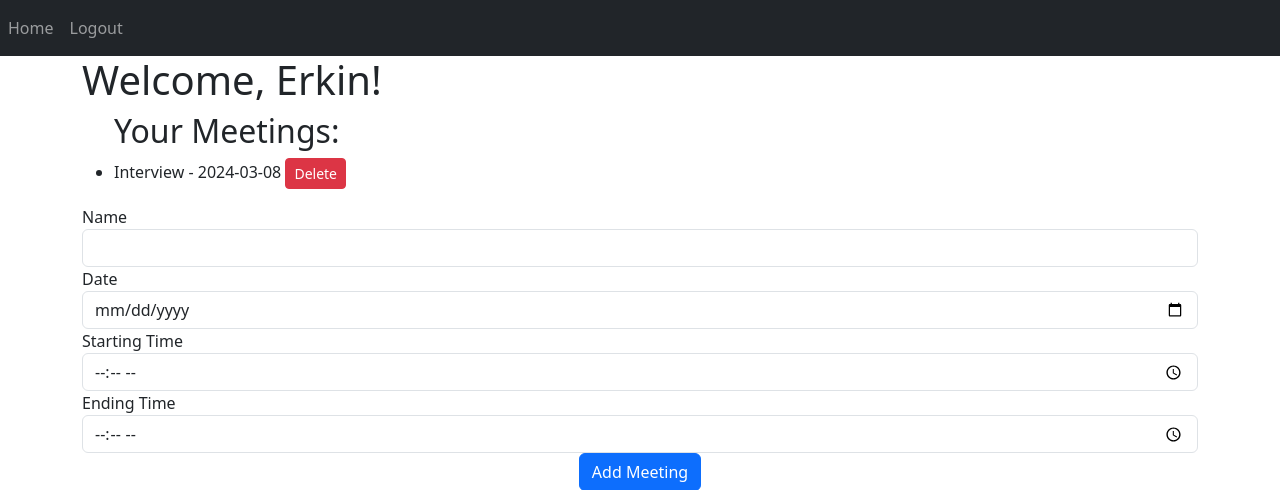
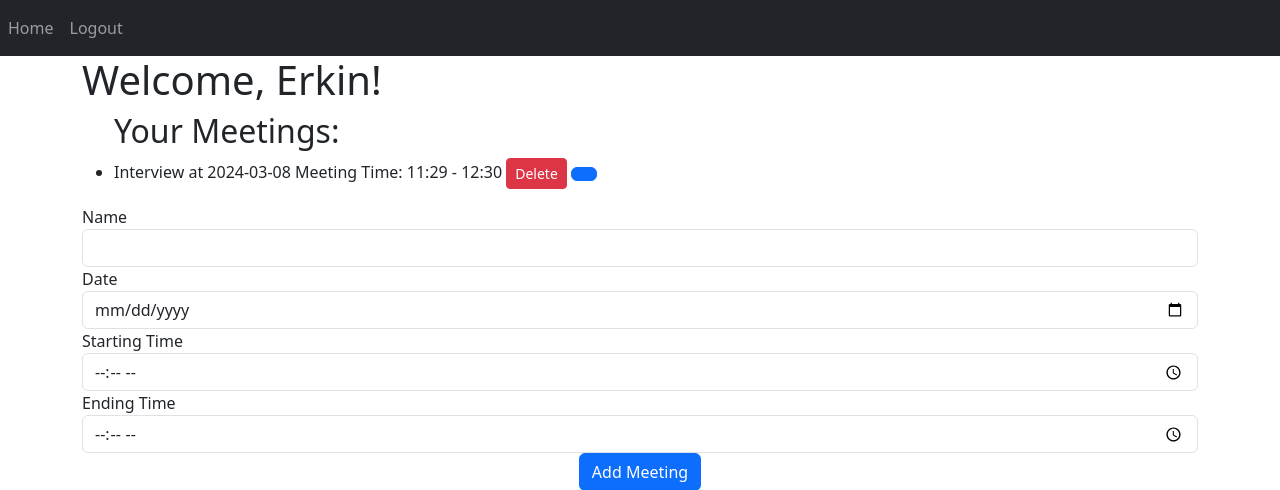
Before and after one commit to erkintekin/MeetingApp, a Flask app: page / in a window 1280 px wide. Shown: the top 490 px of the page. Run offline with Flask 3, Linux system fonts and the light colour scheme; a user stored in the database is signed in.

Commit message:
update in progress

```diff
--- a/client/templates/home.html
+++ b/client/templates/home.html
@@ -9,10 +9,51 @@
     {% if user_meetings %}
     <h2>Your Meetings:</h2>
         {% for meeting in user_meetings %}
-        <li>{{ meeting.name }} - {{ meeting.date }}
+        <li>{{ meeting.name }} at {{ meeting.date }} Meeting Time:  {{ meeting.start_time }} - {{ meeting.end_time }}
 
           <!-- Delete button & event -->
           <button type="button" class="btn btn-sm btn-danger" onClick="deleteMeeting({{meeting.id}})">Delete</button>
+
+          <a href="/update-meeting/{{meeting.id}}" class="btn btn-primary" data-toggle="modal" data-target="#"></a>
+
+          <div class="modal fade" id="exampleModal" tabindex="-1" role="dialog" aria-labelledby="exampleModalLabel" aria-hidden="true">
+            <div class="modal-dialog" role="document">
+              <div class="modal-content">
+                <div class="modal-header">
+                  <h5 class="modal-title" id="exampleModalLabel">New message</h5>
+                  <button type="button" class="close" data-dismiss="modal" aria-label="Close">
+                    <span aria-hidden="true">&times;</span>
+                  </button>
+                </div>
+                <div class="modal-body">
+                  <form>
+                    <div class="form-group">
+                      <label for="recipient-name" class="col-form-label">Recipient:</label>
+                      <input type="text" class="form-control" id="recipient-name">
+                    </div>
+                    <div class="form-group">
+                      <label for="message-text" class="col-form-label">Message:</label>
+                      <textarea class="form-control" id="message-text"></textarea>
+                    </div>
+                  </form>
+                </div>
+                <div class="modal-footer">
+                  <button type="button" class="btn btn-secondary" data-dismiss="modal">Close</button>
+                  <button type="button" class="btn btn-primary">Send message</button>
+                </div>
+              </div>
+            </div>
+          </div>
+
+
+
+
+
+
+
+
+
+
 
         </li>
         {% endfor %}
@@ -43,6 +84,7 @@
 </form>
 
 
+
     <!-- Delete script (Javascript) -->
 <script>
   function deleteMeeting(id) {
@@ -53,6 +95,7 @@
       .then(response => response.ok ? window.location.reload() : console.error('Delete failed'))
       .catch(error => console.error('Error:', error));
   }
+
 </script>
 
 {% endblock %}
--- a/client/views.py
+++ b/client/views.py
@@ -37,3 +37,29 @@ def delete_meeting(id):
         db.session.delete(meeting)
         db.session.commit()
         return jsonify({})
+
+@views.route('/update-meeting', methods=['GET','POST'])
+@login_required
+def update_meeting(id):
+    meeting = MeetingData.query.get('id')
+    if request.method == 'POST':
+        if meeting:
+            if meeting.user_id == current_user.id:
+                db.session.delete(meeting)
+                db.session.commit()
+
+                name = request.form.get('name')
+                date = request.form.get('date')
+                start_time = request.form.get('start_time')
+                end_time = request.form.get('end_time')
+                user_id = current_user.id
+                meeting = MeetingData(name=name,date=date, start_time=start_time,end_time=end_time,user_id=user_id)
+                db.session.add(meeting)
+                db.session.commit()
+
+                flash('Meeting update is successfull!', category='success')
+                return redirect(url_for('views.home'))
+        else:
+            flash('Sorry! Meeting not found', category='error')
+
+    return redirect(url_for('views.home'))
```
Also changed, not shown: instance/meetingApp.db.
